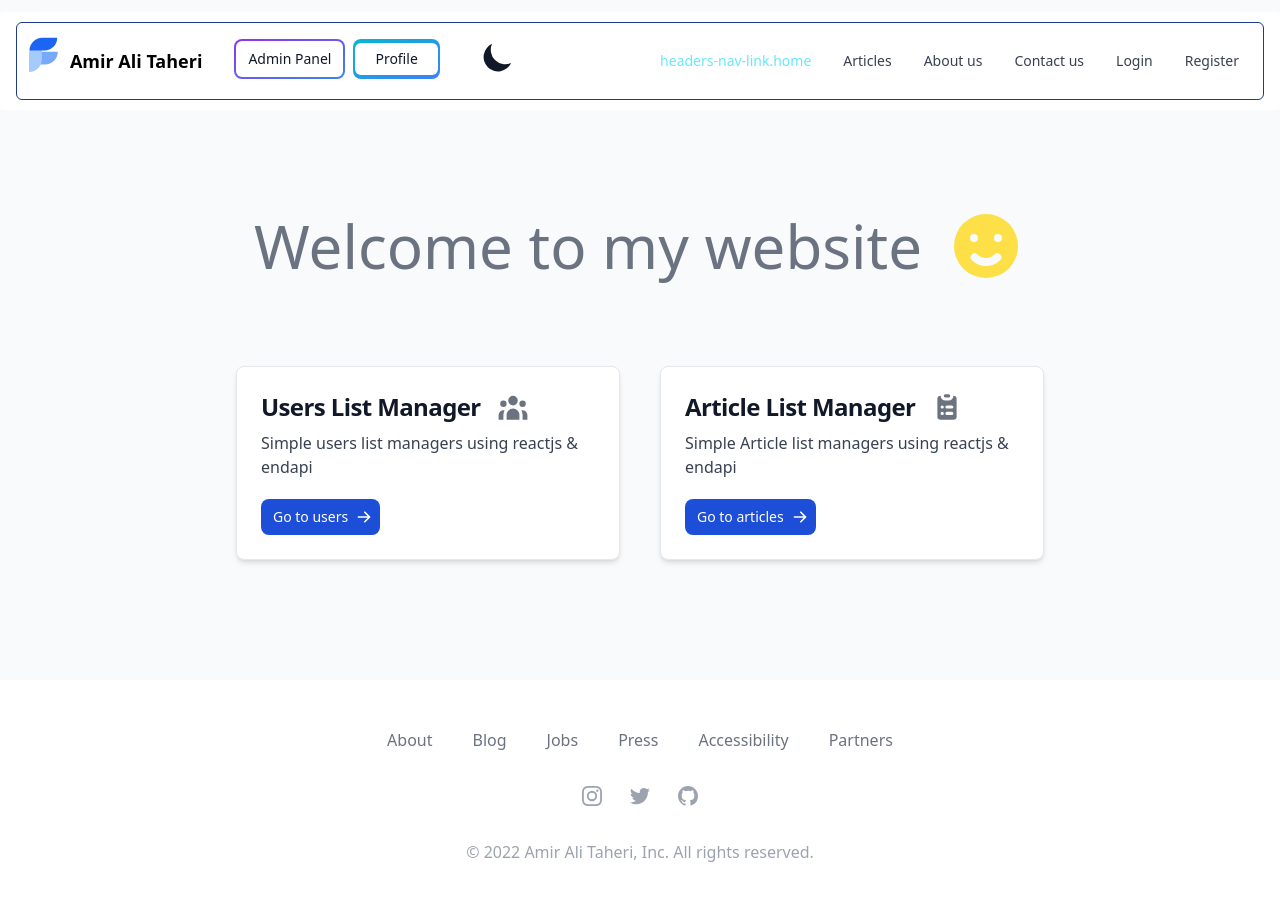
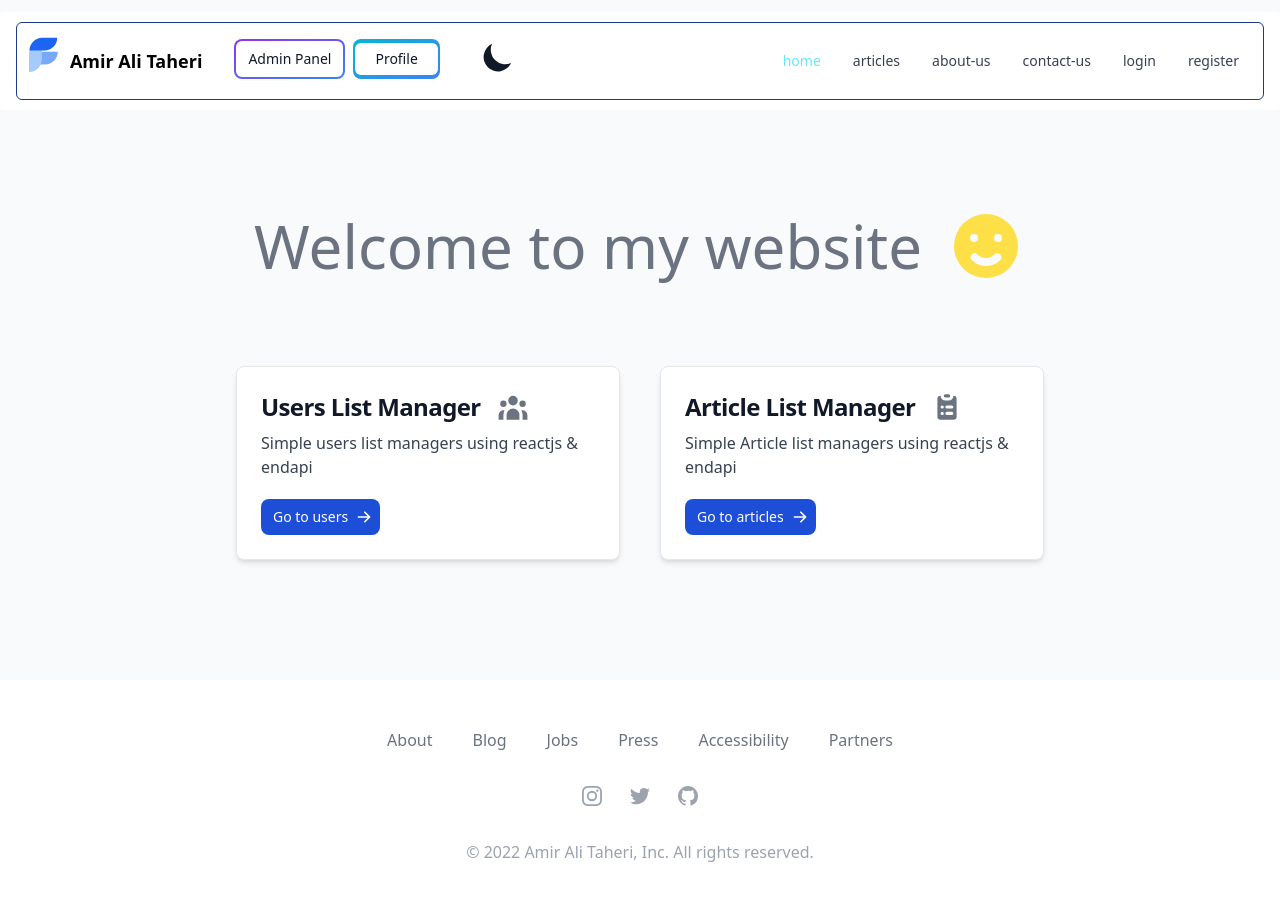
Before and after one commit to amiralitaheri-it/next-blog-ts, a Next.js app: page / in a window 1280 px wide. Shown: the top 900 px of the page. Built offline with nearby package versions, Linux system fonts and the light colour scheme.

Commit message:
improve nav link component codes

```diff
--- a/public/locales/en/translation.json
+++ b/public/locales/en/translation.json
@@ -1,5 +1,4 @@
 {
-  "headers-nav-link": {
   "home": "Home",
   "articles": "Articles",
   "about-us": "About us",
@@ -7,4 +6,3 @@
   "login": "Login",
   "register": "Register"
 }
-}
--- a/src/components/app/header.tsx
+++ b/src/components/app/header.tsx
@@ -5,21 +5,9 @@ import Logo from "@/components/app/logo";
 import BurgerMenu from "@/components/app/burger-menu";
 import NavLink from "@/components/ui/sections/nav-link";
 import DarkmodeSwitchButton from "@/components/app/darkmode-switch-button";
-import Link from "@/interfaces/link";
-import {useTranslation} from "react-i18next";
 
 const Header: React.FC = () => {
     const [burgerMenu, setBurgerMenu] = useState<boolean>(false);
-    const {t} = useTranslation();
-
-    const links: Link[] = [
-        {route: '/', label: t('headers-nav-link.home')},
-        {route: '/articles', label: 'Articles'},
-        {route: '/about-us', label: 'About us'},
-        {route: '/contact-us', label: 'Contact us'},
-        {route: '/auth/login', label: 'Login'},
-        {route: '/auth/register', label: 'Register'},
-    ];
 
     return (
         <nav className="bg-white border-gray-200 mt-3 px-2 sm:px-4 py-2.5 rounded dark:bg-gray-800 top-10 grid place-items-center">
@@ -40,7 +28,7 @@ const Header: React.FC = () => {
                 }>
                     <ul className="flex flex-col mt-4 md:flex-row md:space-x-8 md:mt-0 md:text-sm md:font-medium px-3 transition duration-200">
 
-                        <NavLink links={links}/>
+                        <NavLink/>
                     </ul>
                 </div>
             </div>
--- a/src/components/app/nav-item-link.tsx
+++ /dev/null
@@ -1,81 +0,0 @@
-import React from 'react';
-import Link from "next/link";
-import {NextRouter, useRouter} from "next/router";
-import {useTranslation} from "react-i18next";
-
-const NavItemLink: React.FC = () => {
-    const router: NextRouter = useRouter();
-    const {t, i18n} = useTranslation();
-
-    const currentRoute: string = router.pathname;
-
-    const defaultClassLink: string = 'block py-2 pr-4 pl-3 text-gray-700 hover:bg-gray-50 md:hover:bg-transparent md:border-0 md:hover:text-blue-700 md:p-0 dark:text-gray-400 md:dark:hover:text-white dark:hover:bg-gray-700 dark:hover:text-white md:dark:hover:bg-transparent';
-    const activeClassLink: string = 'block py-2 pr-4 pl-3 bg-blue-700 rounded md:bg-transparent md:text-cyan-300 md:p-0 text-gray-700 dark:text-gray-400';
-
-    return (
-        <>
-            <li>
-                <Link href='/'>
-                    <a className={currentRoute === "/"
-                        ? activeClassLink
-                        : defaultClassLink
-                    }>
-                        {t("headerheaders-nav-link.home")}
-                    </a>
-                </Link>
-            </li>
-            <li>
-                <Link href='/index'>
-                    <a className={currentRoute === "/articles"
-                        ? activeClassLink
-                        : defaultClassLink
-                    }>
-                        Articles
-                    </a>
-                </Link>
-            </li>
-            <li>
-                <Link href='/about-us'>
-                    <a className={currentRoute === "/about-us"
-                        ? activeClassLink
-                        : defaultClassLink
-                    }>
-                        About us
-                    </a>
-                </Link>
-            </li>
-            <li>
-                <Link href='/contact-us'>
-                    <a className={currentRoute === "/contact-us"
-                        ? activeClassLink
-                        : defaultClassLink
-                    }>
-                        Contact us
-                    </a>
-                </Link>
-            </li>
-            <li>
-                <Link href='/auth/login'>
-                    <a className={currentRoute === "/auth/login"
-                        ? activeClassLink
-                        : defaultClassLink
-                    }>
-                        Login
-                    </a>
-                </Link>
-            </li>
-            <li>
-                <Link href='/auth/register'>
-                    <a className={currentRoute === "/auth/register"
-                        ? activeClassLink
-                        : defaultClassLink
-                    }>
-                        Register
-                    </a>
-                </Link>
-            </li>
-        </>
-    );
-}
-
-export default React.memo(NavItemLink);
--- a/src/components/ui/sections/nav-link.tsx
+++ b/src/components/ui/sections/nav-link.tsx
@@ -1,38 +1,41 @@
 import React from 'react';
 import {NextRouter, useRouter} from "next/router";
-
-import LinkInterface from "@/interfaces/link";
 import Link from 'next/link';
 
-interface Props {
-    links: LinkInterface[]
-}
+import {useTranslation} from "react-i18next";
 
-const NavLink: React.FC<Props> = ({links}) => {
+import Navigation from "@/interfaces/navigation";
+
+const NavLink: React.FC = () => {
     const router: NextRouter = useRouter();
+    const {t} = useTranslation();
 
     const currentRoute: string = router.pathname;
 
-    const defaultClassLink: string = 'block py-2 pr-4 pl-3 text-gray-700 hover:bg-gray-50 md:hover:bg-transparent md:border-0 md:hover:text-blue-700 md:p-0 dark:text-gray-400 md:dark:hover:text-white dark:hover:bg-gray-700 dark:hover:text-white md:dark:hover:bg-transparent';
-    const activeClassLink: string = 'block py-2 pr-4 pl-3 bg-blue-700 rounded md:bg-transparent md:text-cyan-300 md:p-0 text-gray-700 dark:text-gray-400';
+    const navigations: Navigation[] = [
+        {name: 'home', href: '/'},
+        {name: 'articles', href: '/articles'},
+        {name: 'about-us', href: '/about-us'},
+        {name: 'contact-us', href: '/contact-us'},
+        {name: 'login', href: '/auth/login'},
+        {name: 'register', href: '/auth/register'},
+    ]
 
     return (
         <>
             {
-                links?.map((link, index) => {
-                    return (
-                        <li key={index}>
-                            <Link href={link.route}>
-                                <a className={currentRoute === link.route
-                                    ? activeClassLink
-                                    : defaultClassLink
-                                }>
-                                    {link.label}
-                                </a>
-                            </Link>
-                        </li>
-                    );
-                })
+                navigations.map(({name, href}, index) => (
+                    <li key={index}>
+                        <Link href={href}>
+                            <a className={currentRoute === href
+                                ? 'header-nav-item-active'
+                                : 'header-nav-item'
+                            }>
+                                {t(name)}
+                            </a>
+                        </Link>
+                    </li>
+                ))
             }
         </>
     );
--- a/src/styles/globals.css
+++ b/src/styles/globals.css
@@ -16,4 +16,12 @@
     .input-form-error {
         @apply block p-2 w-full text-gray-900 bg-gray-50 rounded-lg border border-rose-300 sm:text-xs focus:ring-blue-500 focus:border-blue-500 dark:bg-gray-700 dark:border-rose-600 dark:placeholder-rose-400 dark:text-white dark:focus:ring-blue-500 dark:focus:border-blue-500;
     }
+
+    .header-nav-item {
+        @apply block py-2 pr-4 pl-3 text-gray-700 hover:bg-gray-50 md:hover:bg-transparent md:border-0 md:hover:text-blue-700 md:p-0 dark:text-gray-400 md:dark:hover:text-white dark:hover:bg-gray-700 dark:hover:text-white md:dark:hover:bg-transparent;
+    }
+
+    .header-nav-item-active {
+        @apply block py-2 pr-4 pl-3 bg-blue-700 rounded md:bg-transparent md:text-cyan-300 md:p-0 text-gray-700 dark:text-gray-400;
+    }
 }
```
Lines whose indentation alone changed are shown as unchanged.
